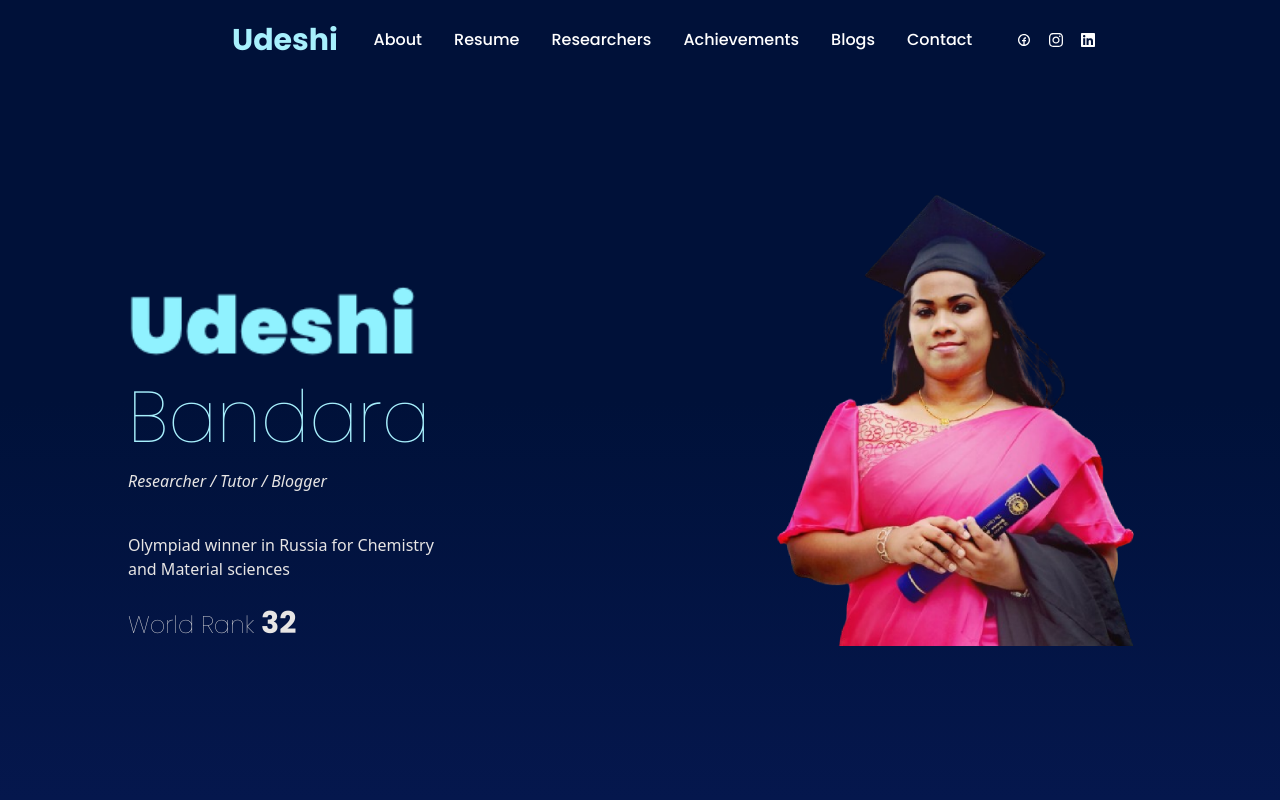
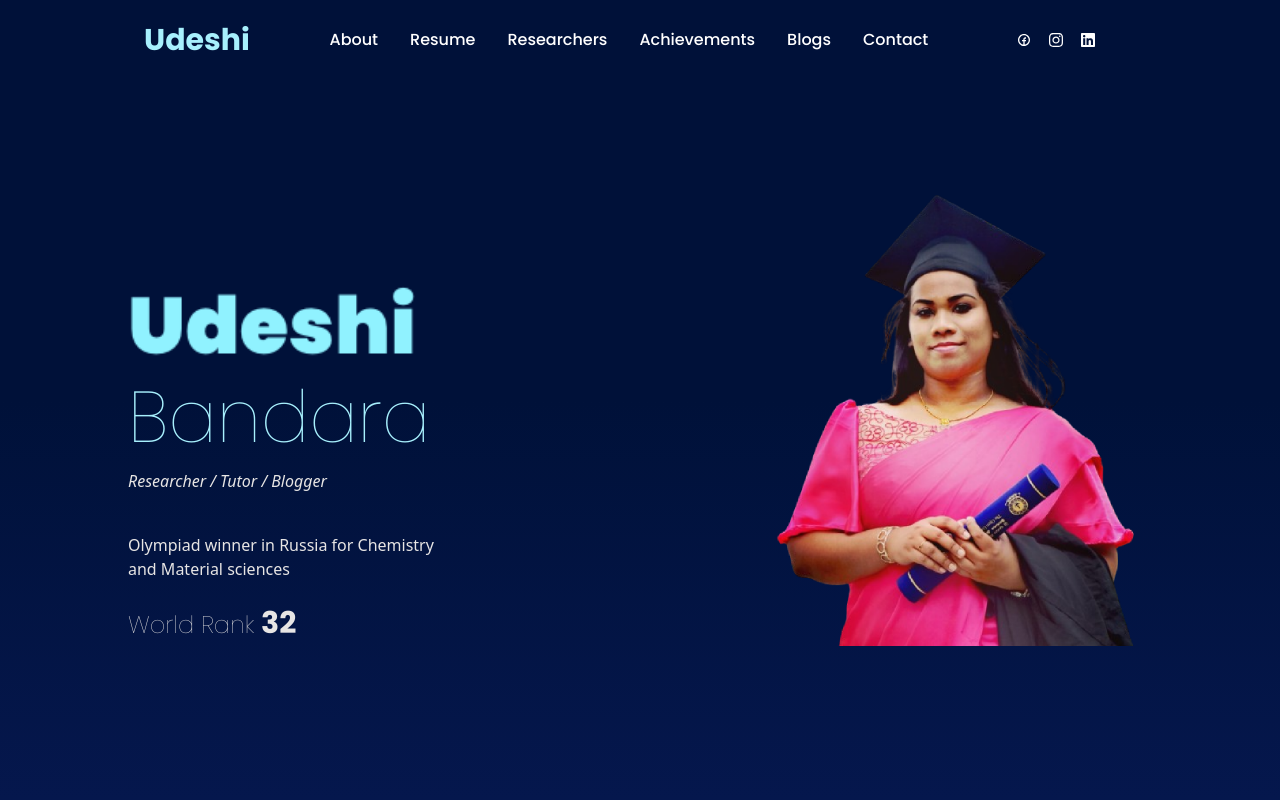
Before and after one commit to thisarusupun/portfolio-vidushi, a React (Vite) app: page / in a window 1280 px wide. Shown: the top 800 px of the page. Built offline with nearby package versions, Linux system fonts and the light colour scheme.

Commit message:
Added Navbar links for FB, IG & LinkedIn Adjusted left padding and removed left margin on Navbar Logo

```diff
--- a/src/components/Navbar.jsx
+++ b/src/components/Navbar.jsx
@@ -46,7 +46,7 @@ const Navbar = () => {
           <TiSocialFacebookCircular />
         </>
       ),
-      href:"https://facebook.com"
+      href:"https://www.facebook.com/profile.php?id=100082492470492&mibextid=ZbWKwL"
 
     },
     {
@@ -56,7 +56,7 @@ const Navbar = () => {
           <FaInstagram />
         </>
       ),
-      href:"https://instagram.com"
+      href:"https://www.instagram.com/invites/contact/?i=fuw748pwvrrn&utm_content=u6x36mv"
     },
     {
       id: 3,
@@ -65,7 +65,7 @@ const Navbar = () => {
           <FaLinkedin />
         </>
       ),
-      href:"https://linkedin.com",
+      href:"https://www.linkedin.com/in/udeshi-bandara-29a394203?utm_source=share&utm_campaign=share_via&utm_content=profile&utm_medium=android_app",
     }
   ]
 
@@ -73,9 +73,9 @@ const Navbar = () => {
     <>
       <div className='flex justify-between items-center w-full h-20 px-4 text-[#ffffff] bg-[#001139] fixed'>
         <div>
-          {/* Display the Logo */}
+          {/* Display the Logo in Navbar*/}
           <Link to="home" smooth duration={500}>
-          <h1 className='text-3xl pl-40 ml-14 font-bold text-[#A7F0FD] cursor-pointer capitalize'>Udeshi</h1>
+          <h1 className='text-3xl pl-32 font-bold text-[#A7F0FD] cursor-pointer capitalize'>Udeshi</h1>
           </Link>
         </div>
 
```
